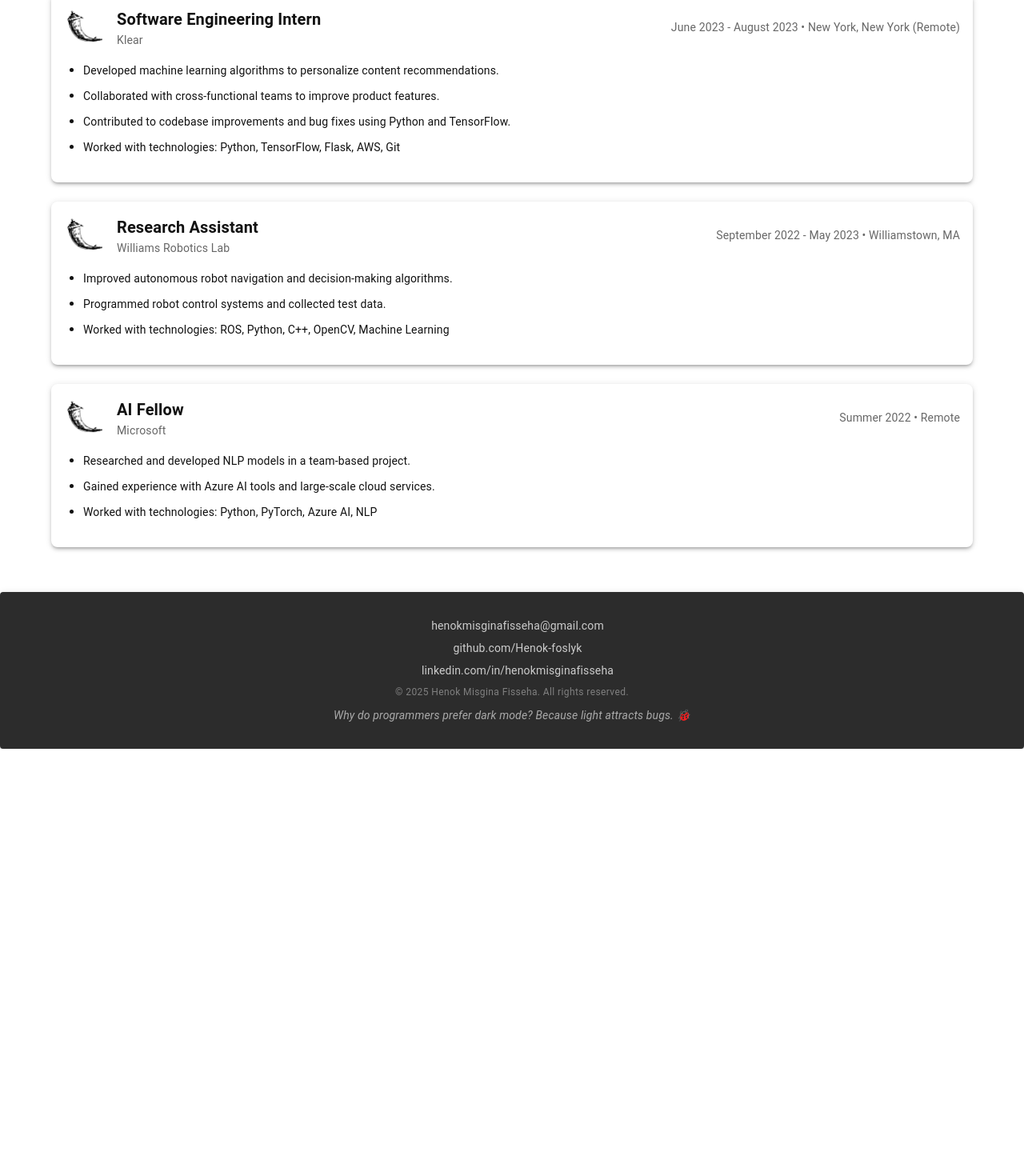
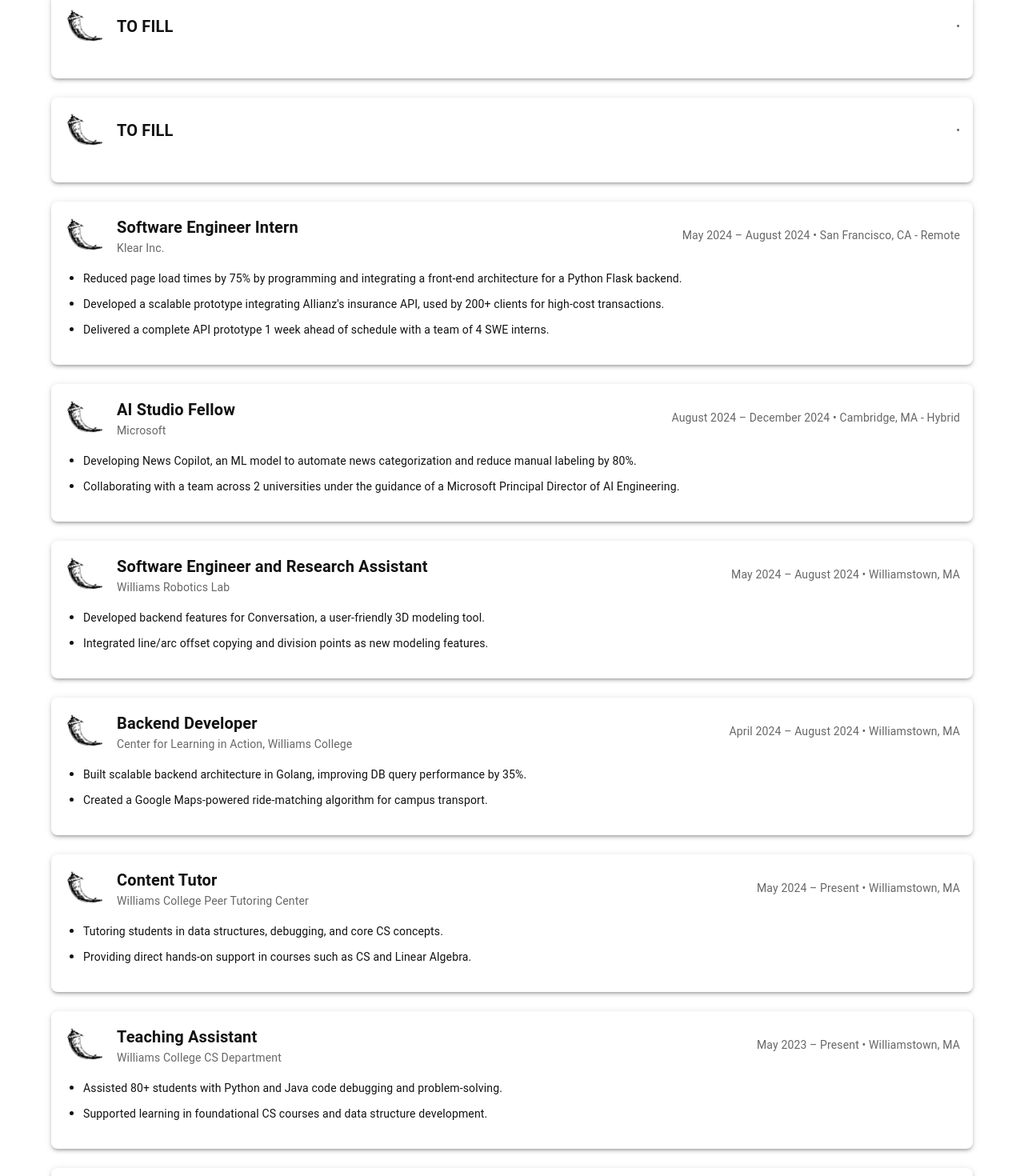
Before and after one commit to Henok-foslyk/profileHenok, a React (Vite) app: page /experiences in a window 1280 px wide. Shown: the part 220-1690 px from the top of the page at 80% size. Before the commit the page ends 1156 px from the top, so only its background shows below. Built offline with nearby package versions, Linux system fonts and the light colour scheme; some icons are missing.

Commit message:
added actual experiences

```diff
--- a/src/pages/Experiences.jsx
+++ b/src/pages/Experiences.jsx
@@ -12,48 +12,124 @@
       </p>
 
       <div className="flex flex-wrap gap-6 justify-center">
+        {/* Placeholder TO FILL Cards */}
         <div className="w-full max-w-[700px]">
           <ExperienceCard
-            title="Software Engineering Intern"
-            company="Klear"
+            title="TO FILL"
+            company=""
             logo={flaskLogo}
-            duration="June 2023 - August 2023"
-            place="New York, New York (Remote)"
+            duration=""
+            place=""
+            responsibilities={[]}
+          />
+        </div>
+
+        <div className="w-full max-w-[700px]">
+          <ExperienceCard
+            title="TO FILL"
+            company=""
+            logo={flaskLogo}
+            duration=""
+            place=""
+            responsibilities={[]}
+          />
+        </div>
+
+        {/* Updated/Added Experiences */}
+        <div className="w-full max-w-[700px]">
+          <ExperienceCard
+            title="Software Engineer Intern"
+            company="Klear Inc."
+            logo={flaskLogo}
+            duration="May 2024 – August 2024"
+            place="San Francisco, CA - Remote"
             responsibilities={[
-              "Developed machine learning algorithms to personalize content recommendations.",
-              "Collaborated with cross-functional teams to improve product features.",
-              "Contributed to codebase improvements and bug fixes using Python and TensorFlow.",
-              "Worked with technologies: Python, TensorFlow, Flask, AWS, Git"
+              "Reduced page load times by 75% by programming and integrating a front-end architecture for a Python Flask backend.",
+              "Developed a scalable prototype integrating Allianz's insurance API, used by 200+ clients for high-cost transactions.",
+              "Delivered a complete API prototype 1 week ahead of schedule with a team of 4 SWE interns."
             ]}
           />
         </div>
 
         <div className="w-full max-w-[700px]">
           <ExperienceCard
-            title="Research Assistant"
-            company="Williams Robotics Lab"
+            title="AI Studio Fellow"
+            company="Microsoft"
             logo={flaskLogo}
-            duration="September 2022 - May 2023"
-            place="Williamstown, MA"
+            duration="August 2024 – December 2024"
+            place="Cambridge, MA - Hybrid"
             responsibilities={[
-              "Improved autonomous robot navigation and decision-making algorithms.",
-              "Programmed robot control systems and collected test data.",
-              "Worked with technologies: ROS, Python, C++, OpenCV, Machine Learning"
+              "Developing News Copilot, an ML model to automate news categorization and reduce manual labeling by 80%.",
+              "Collaborating with a team across 2 universities under the guidance of a Microsoft Principal Director of AI Engineering."
             ]}
           />
         </div>
 
         <div className="w-full max-w-[700px]">
           <ExperienceCard
-            title="AI Fellow"
-            company="Microsoft"
+            title="Software Engineer and Research Assistant"
+            company="Williams Robotics Lab"
             logo={flaskLogo}
-            duration="Summer 2022"
-            place="Remote"
+            duration="May 2024 – August 2024"
+            place="Williamstown, MA"
             responsibilities={[
-              "Researched and developed NLP models in a team-based project.",
-              "Gained experience with Azure AI tools and large-scale cloud services.",
-              "Worked with technologies: Python, PyTorch, Azure AI, NLP"
+              "Developed backend features for Conversation, a user-friendly 3D modeling tool.",
+              "Integrated line/arc offset copying and division points as new modeling features."
+            ]}
+          />
+        </div>
+
+        <div className="w-full max-w-[700px]">
+          <ExperienceCard
+            title="Backend Developer"
+            company="Center for Learning in Action, Williams College"
+            logo={flaskLogo}
+            duration="April 2024 – August 2024"
+            place="Williamstown, MA"
+            responsibilities={[
+              "Built scalable backend architecture in Golang, improving DB query performance by 35%.",
+              "Created a Google Maps-powered ride-matching algorithm for campus transport."
+            ]}
+          />
+        </div>
+
+        <div className="w-full max-w-[700px]">
+          <ExperienceCard
+            title="Content Tutor"
+            company="Williams College Peer Tutoring Center"
+            logo={flaskLogo}
+            duration="May 2024 – Present"
+            place="Williamstown, MA"
+            responsibilities={[
+              "Tutoring students in data structures, debugging, and core CS concepts.",
+              "Providing direct hands-on support in courses such as CS and Linear Algebra."
+            ]}
+          />
+        </div>
+
+        <div className="w-full max-w-[700px]">
+          <ExperienceCard
+            title="Teaching Assistant"
+            company="Williams College CS Department"
+            logo={flaskLogo}
+            duration="May 2023 – Present"
+            place="Williamstown, MA"
+            responsibilities={[
+              "Assisted 80+ students with Python and Java code debugging and problem-solving.",
+              "Supported learning in foundational CS courses and data structure development."
+            ]}
+          />
+        </div>
+
+        <div className="w-full max-w-[700px]">
+          <ExperienceCard
+            title="Causal Inference Research Assistant"
+            company="Williams College CS Department"
+            logo={flaskLogo}
+            duration="May 2023 – May 2024"
+            place="Williamstown, MA"
+            responsibilities={[
+              "Designed and implemented a Python algorithm to model biological contagion via causal chain graphs."
             ]}
           />
         </div>
```
